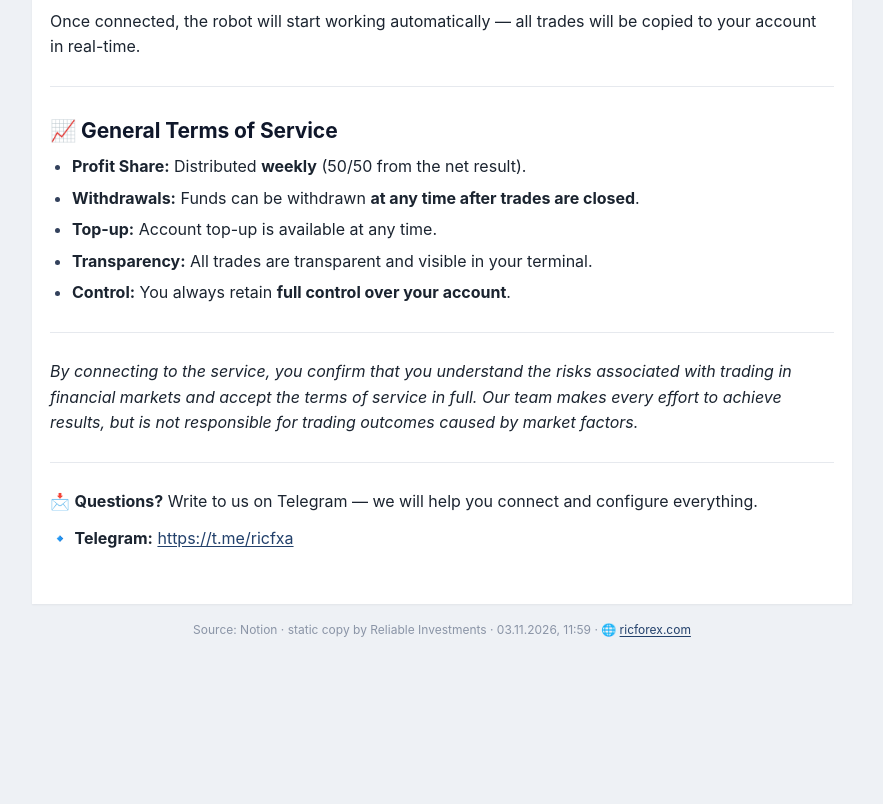
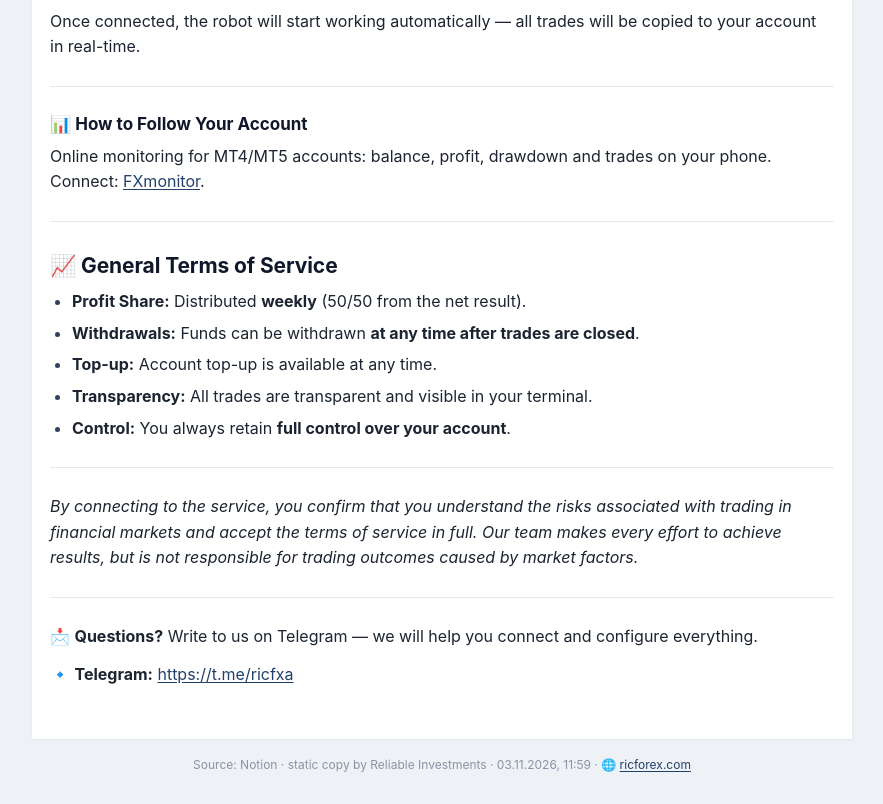
Before and after one commit to montegorod/fxa-docs, a plain HTML site: page docs/smartstrike-en.html in a window 1280 px wide. Shown: the part 10618-11422 px from the top of the page, without its empty margins (198-1081 px from the left). Before the commit the page ends 11287 px from the top, so only its background shows below. Drawn offline with Linux system fonts and the light colour scheme.

Commit message:
Инструкция SmartStrike EN: how to follow your account (FXmonitor)

```diff
--- a/docs/smartstrike-en.html
+++ b/docs/smartstrike-en.html
@@ -205,6 +205,9 @@ footer{max-width:820px;margin:0 auto;padding:16px 18px 30px;color:var(--muted);f
 <p>⚠️ <em>We will never ask for your broker&#39;s personal area password — only the trading (master) password, which grants access solely to trading and cannot be used to deposit or withdraw funds.</em></p>
 <p>Once connected, the robot will start working automatically — all trades will be copied to your account in real-time.</p>
 <hr>
+<h3>📊 How to Follow Your Account</h3>
+<p>Online monitoring for MT4/MT5 accounts: balance, profit, drawdown and trades on your phone. Connect: <a href="https://fxmonitor.online/registration?invite=ekw2g" target="_blank" rel="noopener noreferrer">FXmonitor</a>.</p>
+<hr>
 <h2>📈 General Terms of Service</h2>
 <ul><li><strong>Profit Share:</strong> Distributed <strong>weekly</strong> (50/50 from the net result).</li><li><strong>Withdrawals:</strong> Funds can be withdrawn <strong>at any time after trades are closed</strong>.</li><li><strong>Top-up:</strong> Account top-up is available at any time.</li><li><strong>Transparency:</strong> All trades are transparent and visible in your terminal.</li><li><strong>Control:</strong> You always retain <strong>full control over your account</strong>.</li></ul>
 <hr>
```
